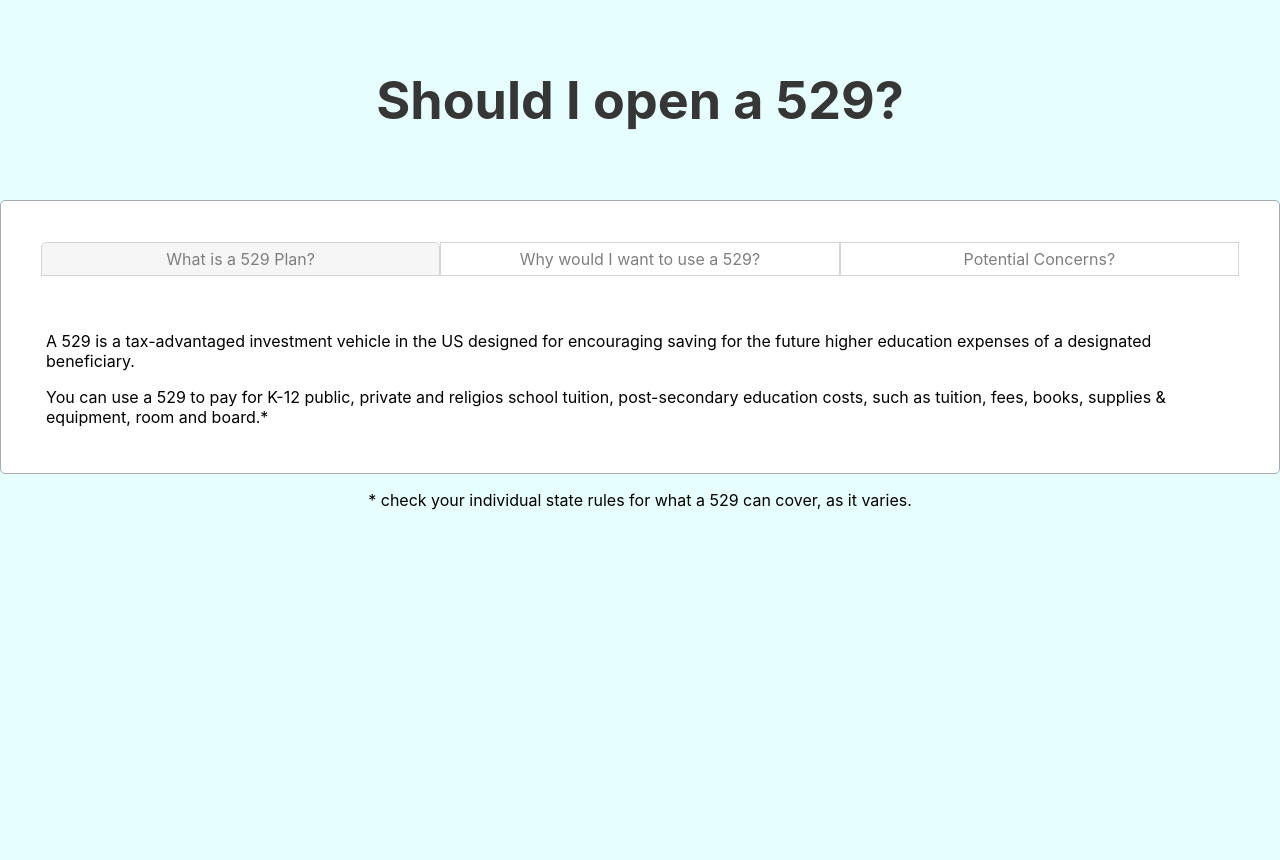
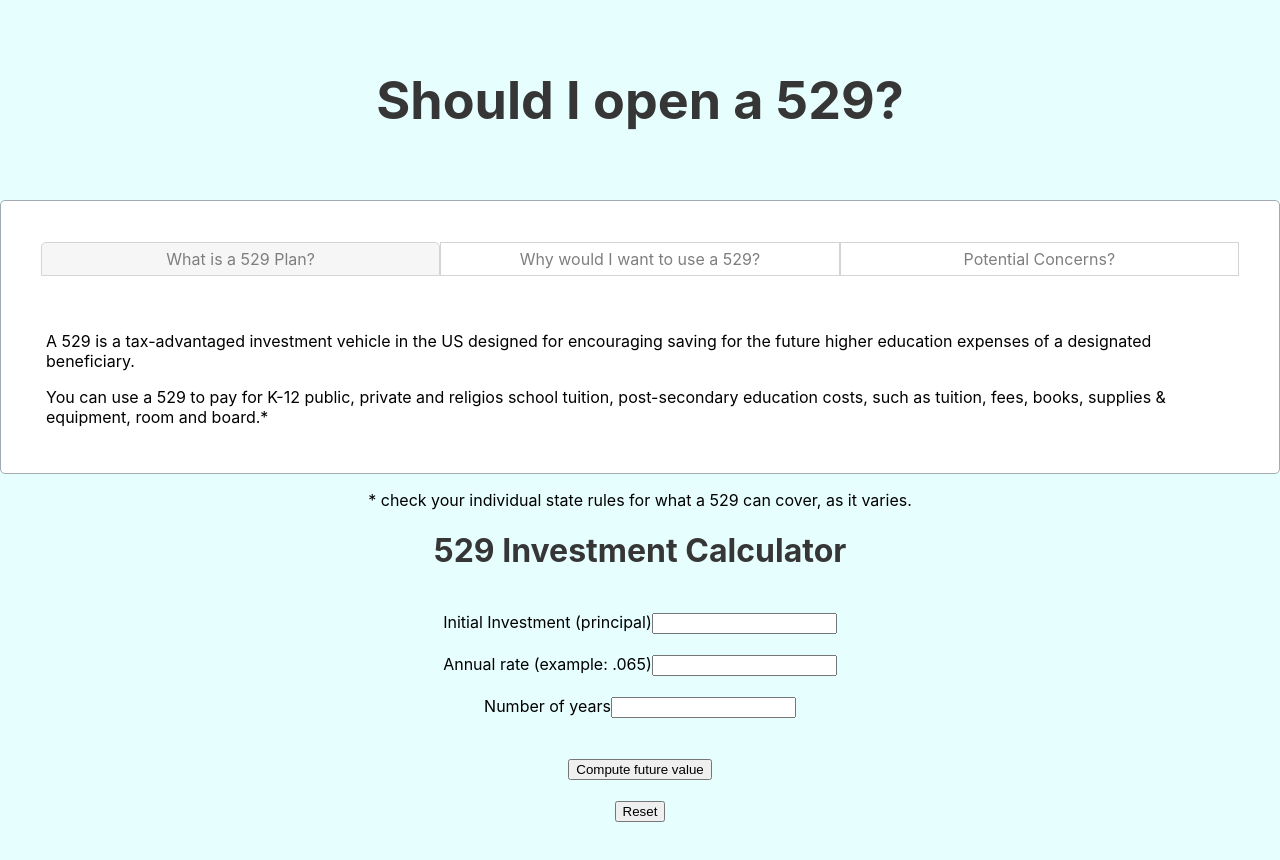
Before and after one commit to mntjones/asterlabs, a React (Create React App) app: page / in a window 1280 px wide. Shown: the top 860 px of the page. Before the commit the page ends 800 px from the top, so only its background shows below. Built offline with nearby package versions, Linux system fonts and the light colour scheme.

Commit message:
completed computation logic

```diff
--- a/src/containers/App.js
+++ b/src/containers/App.js
@@ -1,5 +1,6 @@
 import React, { Component } from 'react';
 import TabbedCardContainer from './TabbedCardContainer';
+import Calculator from './Calculator'
 import './App.css';
 
 class App extends Component {
@@ -15,6 +16,7 @@ class App extends Component {
 
         <body>
           < TabbedCardContainer />
+          < Calculator />
         </body>
       </div>
     );
--- a/src/containers/Calculator.js
+++ b/src/containers/Calculator.js
@@ -2,47 +2,45 @@ import React, { Component } from 'react';
 import './Calculator.css';
 
 
-function doFV() {
+function displayFutureValue() {
 
 	// Get user input from the text field that has the id.
 	var principal = parseFloat(document.getElementById('principal').value);
 	var annualRate = parseFloat(document.getElementById('annualRate').value);
 	var years = parseFloat(document.getElementById('years').value);
 
-
-	// Call the function computeFutureValue(principal, annualRate, years, periodsPerYear)
+	// Call the function computeFutureValue(principal, annualRate, years)
 	// and store the value returned by function in a variable
-	var f = computeFutureValue(principal, annualRate, years);
+	var futureValue = computeFutureValue(principal, annualRate, years);
 
 	// Display the result
-	document.getElementById('outputDiv').innerHTML = 'Future Value is $ ' + f;
+	document.getElementById('outputDiv').innerHTML = 'Future Value is $ ' + futureValue;
 }
 
 
- function computeFutureValue(principal, annualRate, years, periodsPerYear) {
+function computeFutureValue(principal, annualRate, years) {
 
 	// Compute and return the future value of an investment.
-	var f = principal * Math.pow(1 + annualRate, (years * periodsPerYear));
+	var f = principal * Math.pow(1 + annualRate, years);
 
+ 	console.log(f)
 	return f.toFixed(2);
 
 }
 
-	// Reset the form
 
 
 class Calculator extends Component {
 
-
-
   reset = event => {
   	event.preventDefault()
-		document.getElementById("Calculator").reset();
+		document.getElementById("investment").reset();
+		document.getElementById("outputDiv").innerHTML = "Future Investment: ";
 	}
 
 	handleOnSubmit = event => {
     event.preventDefault()
-    doFV()
+    displayFutureValue()
   }
 
 
@@ -52,21 +50,22 @@ class Calculator extends Component {
       <div className="Calculator">
       	<h1>529 Investment Calculator</h1><br/>
 
-				<form onSubmit={this.handleOnSubmit}>
+				<form id="investment" onSubmit={this.handleOnSubmit}>
 					<label>Initial Investment (principal)</label>
-					<input type="text" id="principal" size=10><br/> <br/>
+					<input type="text" id="principal"/><br/> <br/>
 					<label>Annual rate (example: .065)</label>
-					<input type="text" id="annualRate" size=10 style="float: left;"> <br/><br/>
+					<input type="text" id="annualRate" /> <br/><br/>
 					<label>Number of years</label>
-					<input type="text" id="years" size=10><br/> <br/>
+					<input type="text" id="years"/><br/> <br/>
 					<br/>
 
 					<button type="submit">Compute future value</button>
 					<br/><br/>
-					<button type="reset" value="Reset form"
-					onClick=e=>{this.reset(e)}>Reset</button>
+					<button type="reset" value="Reset form" onClick={this.reset}>Reset</button>
 					<br/><br/><br/><br/>
 				</form>
+
+				<h2 id="outputDiv"></h2>
 
       </div>
     );
```
